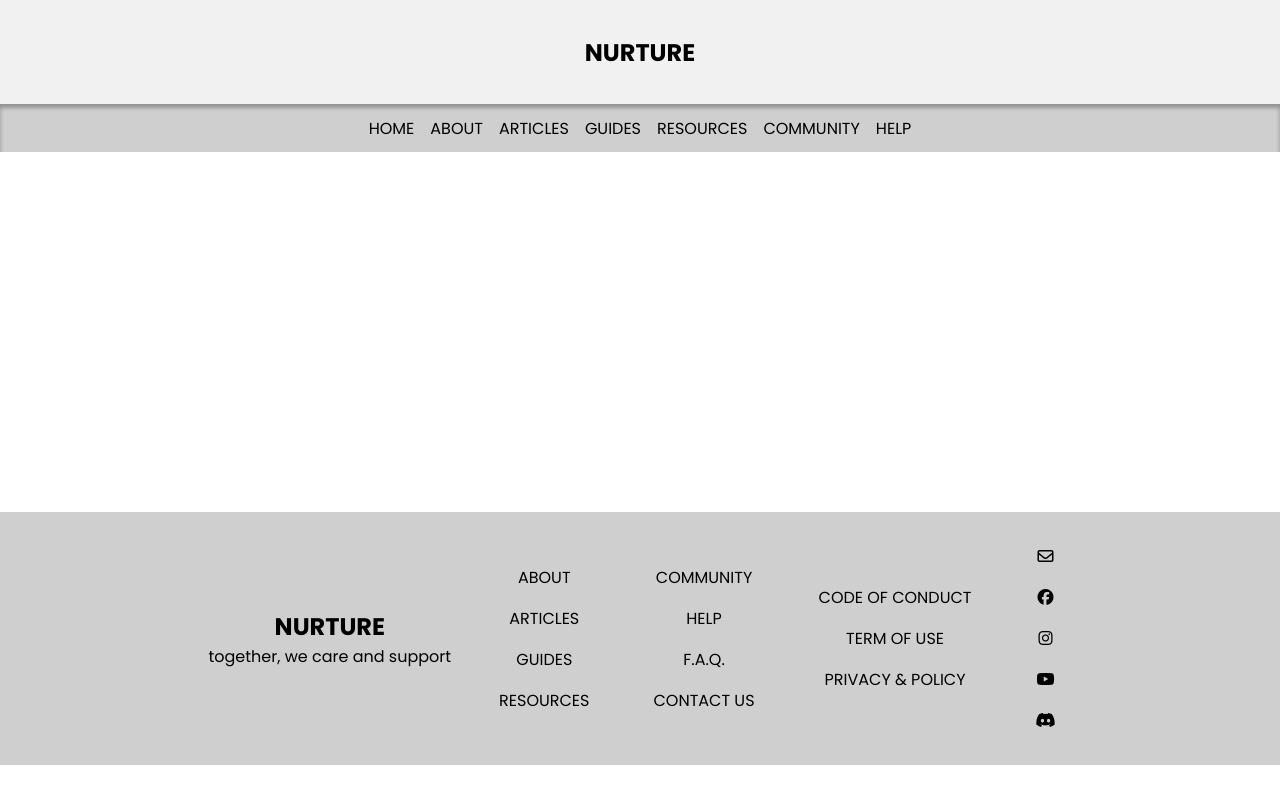
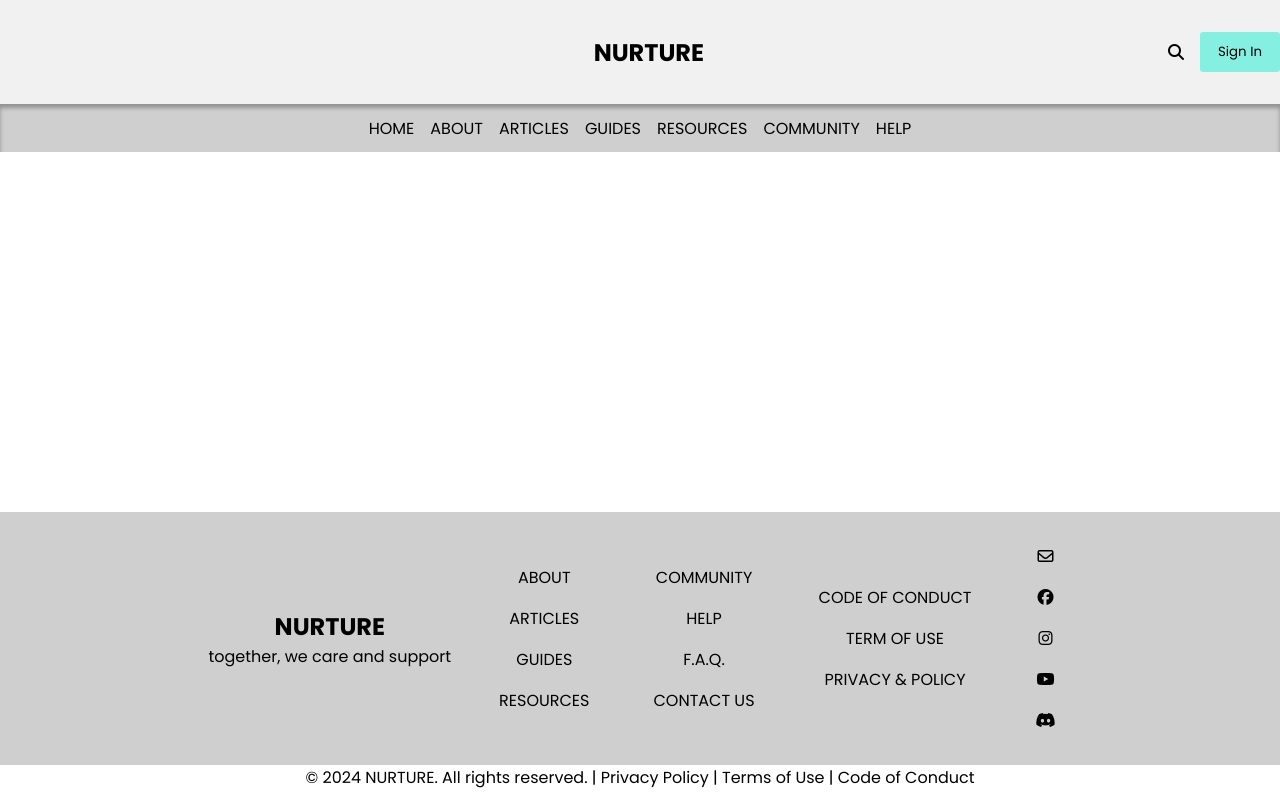
Before and after one commit to yasirakhlaque/Hack-This-Fall-2024, a plain HTML site: page index.html in a window 1280 px wide. Drawn offline with Linux system fonts and the light colour scheme.

Commit message:
added button and search bar

```diff
--- a/style.css
+++ b/assets/css/styles.css
@@ -1,10 +1,10 @@
-@import url("https://fonts.googleapis.com/css2?family=Poppins:ital,wght@0,100;0,200;0,300;0,400;0,500;0,600;0,700;0,800;0,900;1,100;1,200;1,300;1,400;1,500;1,600;1,700;1,800;1,900&display=swap" );
+@import url("https://fonts.googleapis.com/css2?family=Poppins:ital,wght@0,100;0,200;0,300;0,400;0,500;0,600;0,700;0,800;0,900;1,100;1,200;1,300;1,400;1,500;1,600;1,700;1,800;1,900&display=swap");
 
 * {
     margin: 0;
     padding: 0;
     box-sizing: border-box;
-    font-family: "poppins" , sans-serif;
+    font-family: "poppins", sans-serif;
 }
 
 a {
@@ -23,6 +23,30 @@ ul {
     display: flex;
     justify-content: center;
     align-items: center;
+}
+
+.heading {
+    display: flex;
+    justify-content: flex-end;
+    align-items: center;
+    width: 55vw;
+}
+
+.search {
+    gap: 1rem;
+    display: flex;
+    justify-content: flex-end;
+    width: 45vw;
+    background-color: #f1f1f1;
+    align-items: center;
+}
+
+.search button{
+    height:5vh;
+    width: 10vh;
+    border: none;
+    background-color: #85f0e2;
+    border-radius: 3px;
 }
 
 .nav-options {
@@ -46,10 +70,19 @@ ul {
     font-size: 1rem;
 }
 
+.nav-options ul.options li:hover{
+    text-decoration: underline;
+    cursor: pointer;
+}
+
 .main {
     height: 45vh;
     width: 100%;
     background-color: #fff;
+}
+
+.foot-logo h1 {
+    font-size: 1.5rem;
 }
 
 .footer-options {
@@ -71,8 +104,16 @@ ul {
     margin: 1em;
 }
 
-.foot-logo h1 {
-    font-size: 1.5rem;
+.footer-options .foot-sections ul li:hover,
+.foot-help-section ul li:hover,
+.foot-policies-section ul li:hover{
+    text-decoration: underline;
+    cursor: pointer;
+}
+
+
+.footer-copywrite{
+    text-align: center;
 }
 
 /* Responsive Styles */
--- a/index.html
+++ b/index.html
@@ -7,7 +7,7 @@
     <title>Nurture</title>
 
     <link rel="stylesheet" href="https://cdnjs.cloudflare.com/ajax/libs/font-awesome/6.6.0/css/all.min.css" integrity="sha512-Kc323vGBEqzTmouAECnVceyQqyqdsSiqLQISBL29aUW4U/M7pSPA/gEUZQqv1cwx4OnYxTxve5UMg5GT6L4JJg==" crossorigin="anonymous" referrerpolicy="no-referrer" />
-    <link rel="stylesheet" href="style.css">
+    <link rel="stylesheet" href="assets/css/styles.css">
 </head>
 
 <body>
@@ -17,7 +17,13 @@
     <header>
         <nav>
             <div class="logo">
-                <h1>NURTURE</h1>
+                <div class="heading">
+                    <h1>NURTURE</h1>
+                </div>
+                <div class="search">
+                    <i class="fa-solid fa-magnifying-glass"></i>
+                    <button class="sign-in">Sign In</button>
+                </div>
             </div>
             <div class="nav-options">
                 <ul class="options">
@@ -81,7 +87,9 @@
                 </ul>
             </div>
         </div>
-        <div class="footer-copywrite"></div>
+        <div class="footer-copywrite">
+            <p>© 2024 NURTURE. All rights reserved. | Privacy Policy | Terms of Use | Code of Conduct</p>
+        </div>
     </footer>
 
      <!-- footer section ends from here  -->
```
Also changed, not shown: about.html (added), articles.html (added), assets/js/script.js (added), code-of-conduct.html (added), community.html (added), contact.html (added), faq.html (added), guides.html (added), help.html (added), privacy-policy.html (added), resources.html (added), sign-in.html (added), terms-of-use.html (added).
